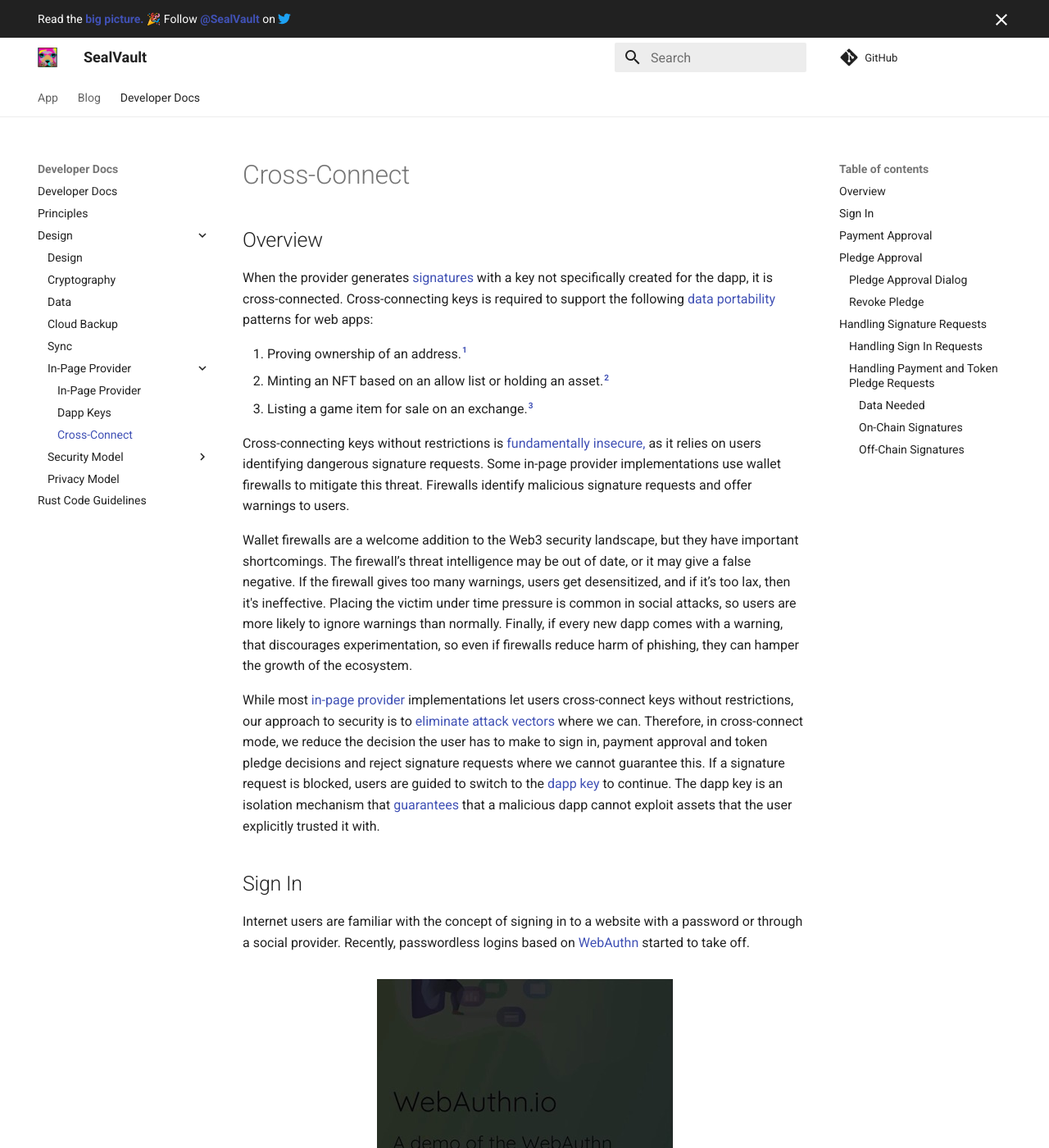
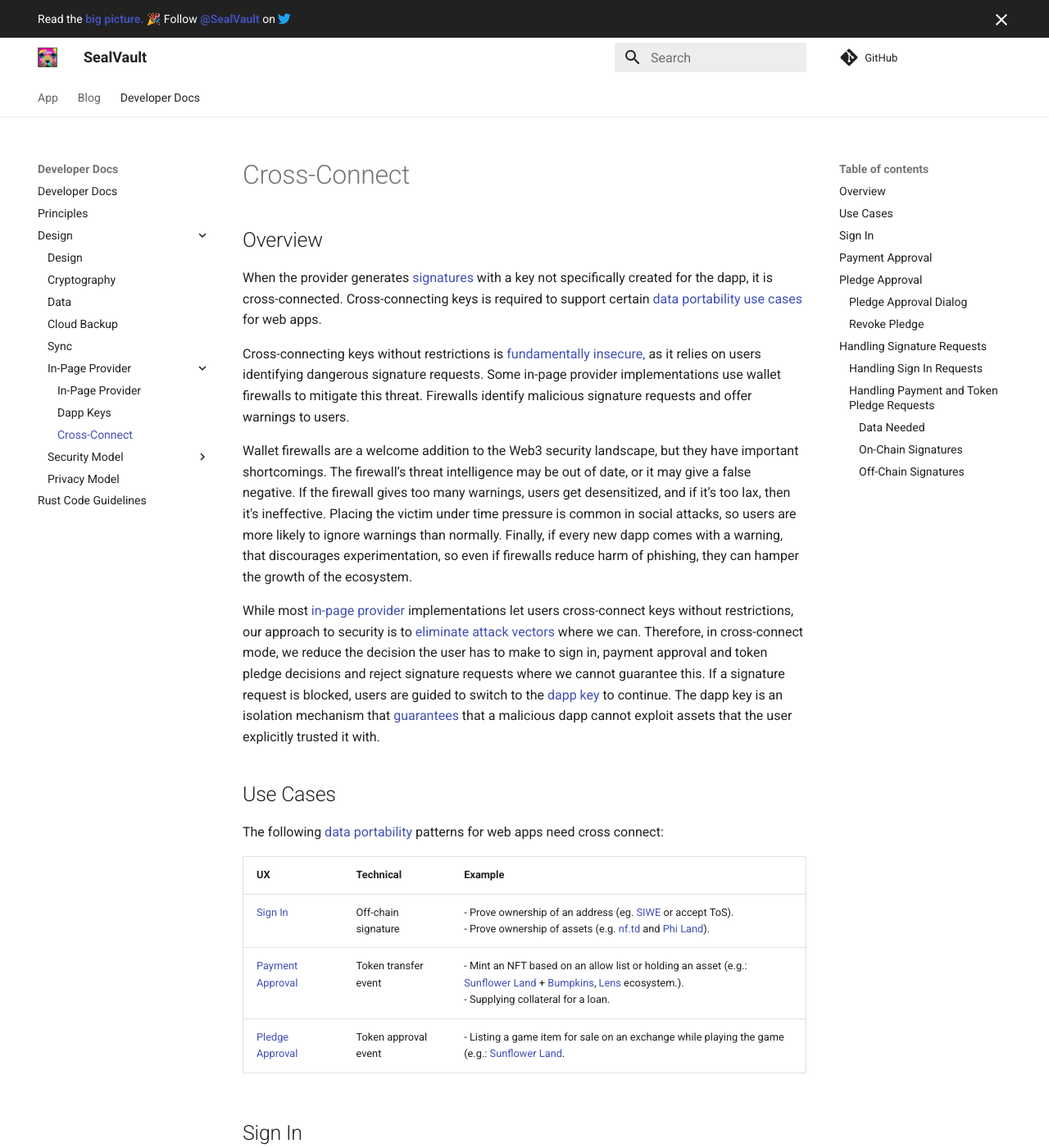
Before and after one commit to sealvault/sealvault, an MkDocs documentation site: the page built from website/src/dev-docs/design/cross-connect.md, in a window 1280 px wide and 1400 px high. Shown: the whole window at 82% size. Built offline with MkDocs 1.6.1 and Material for MkDocs 9.7.7, drawn with Linux system fonts in a browser that asks for light colours; comment, search, counter and statistics services are not loaded; some of the changed text lies outside the part shown.

Commit message:
Add use cases table

```diff
--- a/website/src/dev-docs/design/cross-connect.md
+++ b/website/src/dev-docs/design/cross-connect.md
@@ -6,12 +6,9 @@ title: Cross-Connect
 
 When the provider generates [signatures](./in-page-provider.md#signatures) with
 a key not specifically created for the dapp, it is cross-connected.
-Cross-connecting keys is required to support the following [data
-portability](./in-page-provider.md#data-portability) patterns for web apps:
-
-1. Proving ownership of an address.[^0]
-2. Minting an NFT based on an allow list or holding an asset.[^1]
-3. Listing a game item for sale on an exchange.[^2]
+Cross-connecting keys is required to support certain [data
+portability](./in-page-provider.md#data-portability) [use cases](#use-cases) for
+web apps.
 
 Cross-connecting keys without restrictions is [fundamentally
 insecure,](./in-page-provider.md#data-portability) as it relies on users
@@ -38,6 +35,17 @@ blocked, users are guided to switch to the [dapp key](./dapp-keys.md) to
 continue. The dapp key is an isolation mechanism that
 [guarantees](./dapp-keys.md#automatic-signature-approval) that a malicious dapp
 cannot exploit assets that the user explicitly trusted it with.
+
+## Use Cases
+
+The following [data portability](./in-page-provider.md#data-portability)
+patterns for web apps need cross connect:
+
+| UX                                    | Technical            | Example                                                                                                                                                                                                                             |
+|---------------------------------------|----------------------|-------------------------------------------------------------------------------------------------------------------------------------------------------------------------------------------------------------------------------------|
+| [Sign In](#sign-in)                   | Off-chain signature  | - Prove ownership of an address (eg. [SIWE](https://eips.ethereum.org/EIPS/eip-4361) or accept ToS). <br/> - Prove ownership of assets (e.g. [nf.td](https://nf.td/) and [Phi Land](https://philand.xyz/)).                         |
+| [Payment Approval](#payment-approval) | Token transfer event | - Mint an NFT based on an allow list or holding an asset (e.g.: [Sunflower Land](https://sunflower-land.com/) + [Bumpkins](https://bumpkins.io/), [Lens](https://www.lens.xyz/) ecosystem.).<br/>- Supplying collateral for a loan. |
+| [Pledge Approval](#pledge-approval)   | Token approval event | - Listing a game item for sale on an exchange while playing the game (e.g.: [Sunflower Land](https://sunflower-land.com/).                                                                                                                                                             |
 
 ## Sign In
 
@@ -196,20 +204,6 @@ standardization in the ecosystem to reduce the implementation burden on us.
 
     This section is still work in progress.
 
-[^0]:
-    E.g. [nf.td](https://nf.td/) and [Phi Land](https://philand.xyz/) for proof of
-    assets; [OpenSea](https://opensea.io) and [Sunflower
-    Land](https://sunflower-land.com/) to accept terms of service; and [Sign-In with
-    Ethereum](https://eips.ethereum.org/EIPS/eip-4361) for authentication.
-
-[^1]:
-    E.g.: [Sunflower Land](https://sunflower-land.com/) +
-    [Bumpkins](https://bumpkins.io/), [Lens](https://www.lens.xyz/) ecosystem.
-
-[^2]:
-    E.g.: [Sunflower Land](https://sunflower-land.com/) +
-    [OpenSea](https://opensea.io).
-
 [^10]:
     A faulty or malicious blockchain API can send wrong values. This an attack
     vector that we don't against currently.
```
